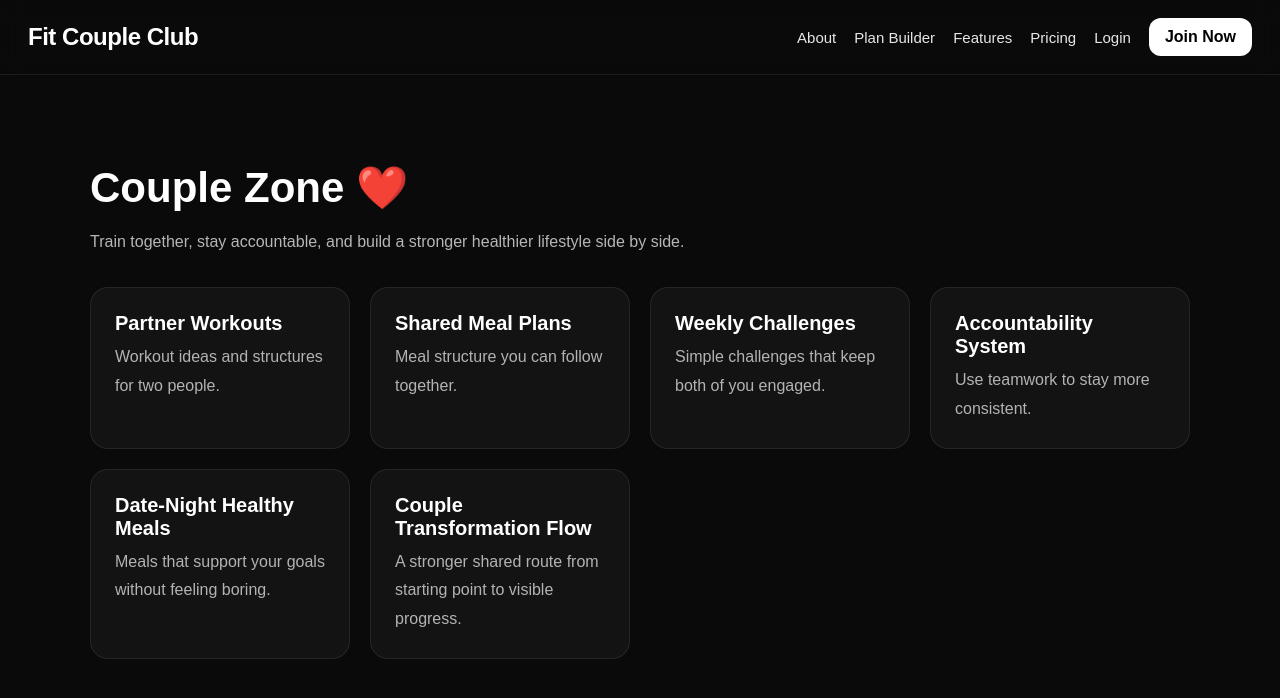
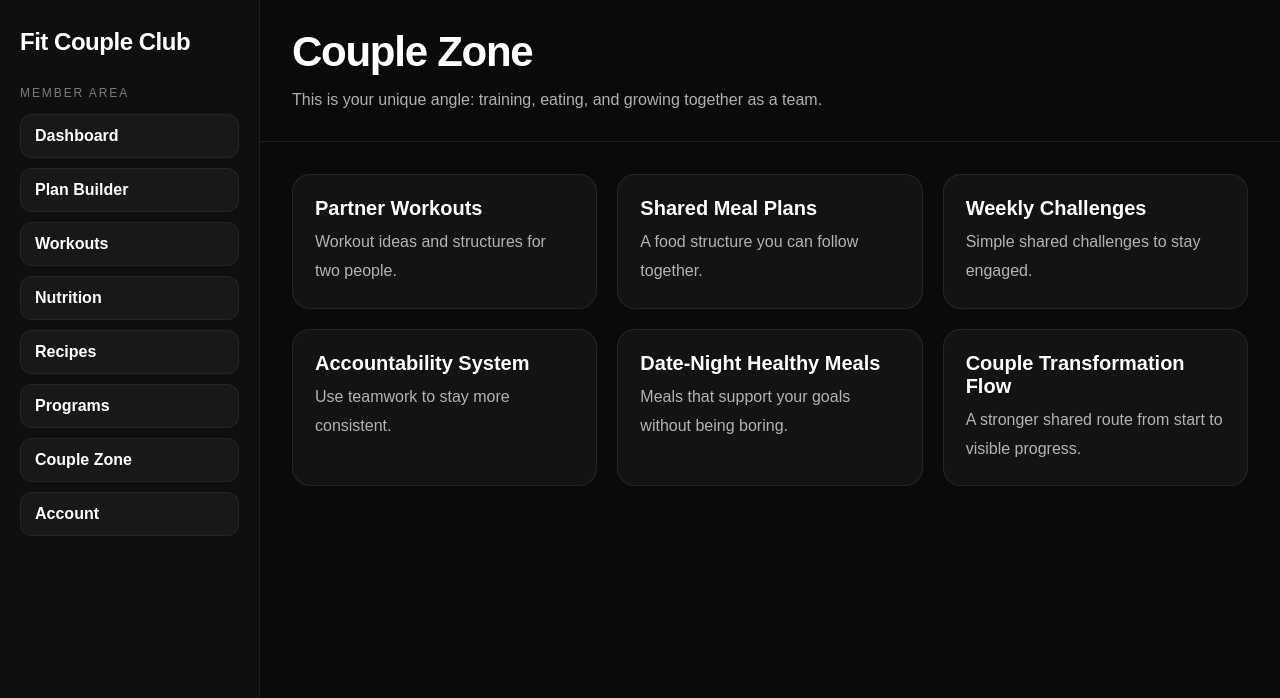
Before and after one commit to nielsvdz-ops/fit-couple-club, a Next.js app: page /couple-zone in a window 1280 px wide. Shown: the top 698 px of the page. Built offline with nearby package versions, Linux system fonts and the light colour scheme.

Commit message:
Update page.js

```diff
--- a/app/couple-zone/page.js
+++ b/app/couple-zone/page.js
@@ -1,36 +1,46 @@
-import Navbar from "../../components/Navbar";
+import DashboardLayout from "../../components/DashboardLayout";
 
 export default function CoupleZonePage() {
+  const items = [
+    ["Partner Workouts", "Workout ideas and structures for two people."],
+    ["Shared Meal Plans", "A food structure you can follow together."],
+    ["Weekly Challenges", "Simple shared challenges to stay engaged."],
+    ["Accountability System", "Use teamwork to stay more consistent."],
+    ["Date-Night Healthy Meals", "Meals that support your goals without being boring."],
+    ["Couple Transformation Flow", "A stronger shared route from start to visible progress."],
+  ];
+
   return (
-    <main style={main}>
-      <Navbar />
-      <div style={container}>
-        <h1 style={title}>Couple Zone ❤️</h1>
-        <p style={subtitle}>Train together, stay accountable, and build a stronger healthier lifestyle side by side.</p>
-
-        <div style={grid}>
-          {[
-            ["Partner Workouts", "Workout ideas and structures for two people."],
-            ["Shared Meal Plans", "Meal structure you can follow together."],
-            ["Weekly Challenges", "Simple challenges that keep both of you engaged."],
-            ["Accountability System", "Use teamwork to stay more consistent."],
-            ["Date-Night Healthy Meals", "Meals that support your goals without feeling boring."],
-            ["Couple Transformation Flow", "A stronger shared route from starting point to visible progress."],
-          ].map(([name, desc]) => (
-            <div key={name} style={card}>
-              <div style={{ fontWeight: "700", fontSize: "20px", marginBottom: "8px" }}>{name}</div>
-              <div style={{ color: "rgba(255,255,255,0.68)", lineHeight: 1.8 }}>{desc}</div>
+    <DashboardLayout
+      title="Couple Zone"
+      subtitle="This is your unique angle: training, eating, and growing together as a team."
+    >
+      <div
+        style={{
+          display: "grid",
+          gridTemplateColumns: "repeat(auto-fit,minmax(260px,1fr))",
+          gap: "20px",
+        }}
+      >
+        {items.map(([name, desc]) => (
+          <div
+            key={name}
+            style={{
+              background: "rgba(255,255,255,0.04)",
+              border: "1px solid rgba(255,255,255,0.08)",
+              borderRadius: "18px",
+              padding: "22px",
+            }}
+          >
+            <div style={{ fontSize: "20px", fontWeight: "800", marginBottom: "8px" }}>
+              {name}
             </div>
-          ))}
-        </div>
+            <div style={{ color: "rgba(255,255,255,0.68)", lineHeight: 1.8 }}>
+              {desc}
+            </div>
+          </div>
+        ))}
       </div>
-    </main>
+    </DashboardLayout>
   );
 }
-
-const main = { minHeight: "100vh", background: "#0a0a0a", color: "white" };
-const container = { maxWidth: "1100px", margin: "0 auto", padding: "60px 24px" };
-const title = { fontSize: "42px", marginBottom: "10px" };
-const subtitle = { color: "rgba(255,255,255,0.7)", marginBottom: "30px", lineHeight: 1.8 };
-const grid = { display: "grid", gridTemplateColumns: "repeat(auto-fit,minmax(260px,1fr))", gap: "20px" };
-const card = { background: "rgba(255,255,255,0.04)", border: "1px solid rgba(255,255,255,0.08)", borderRadius: "18px", padding: "24px" };
```
